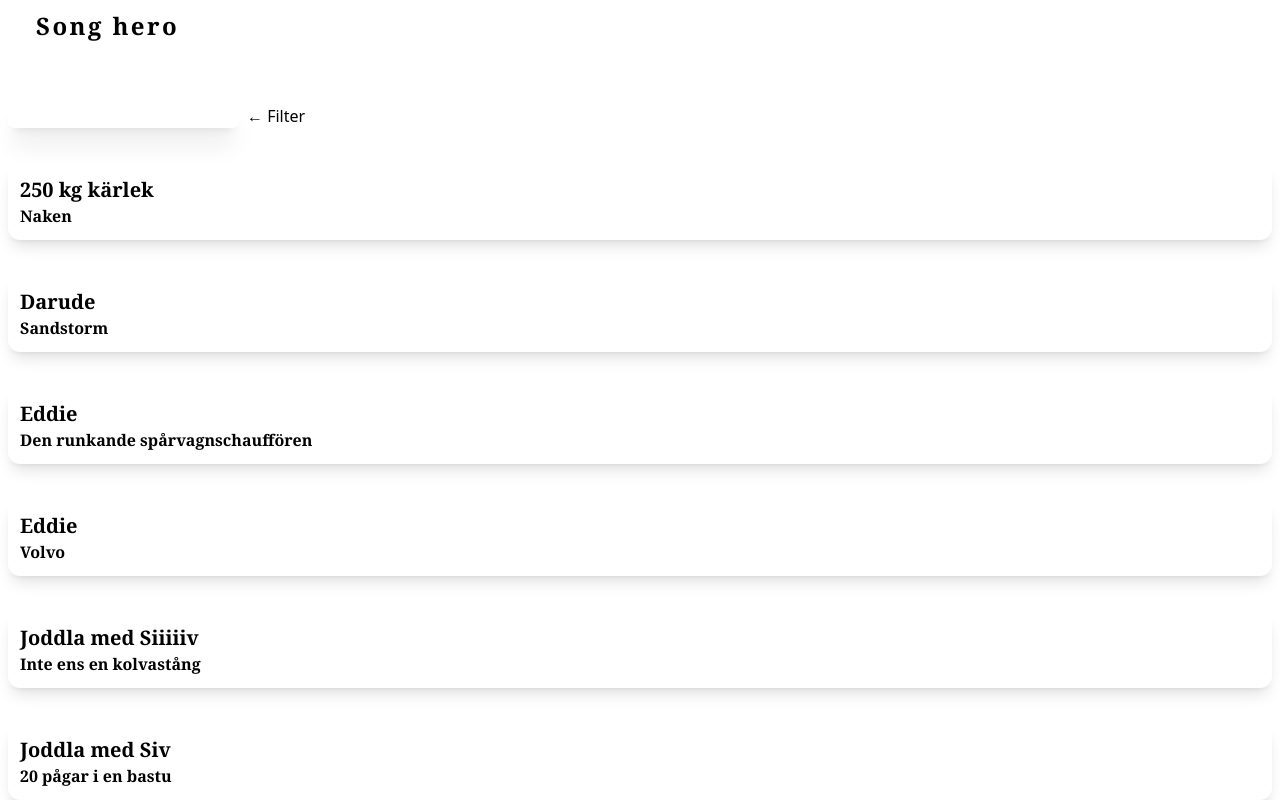
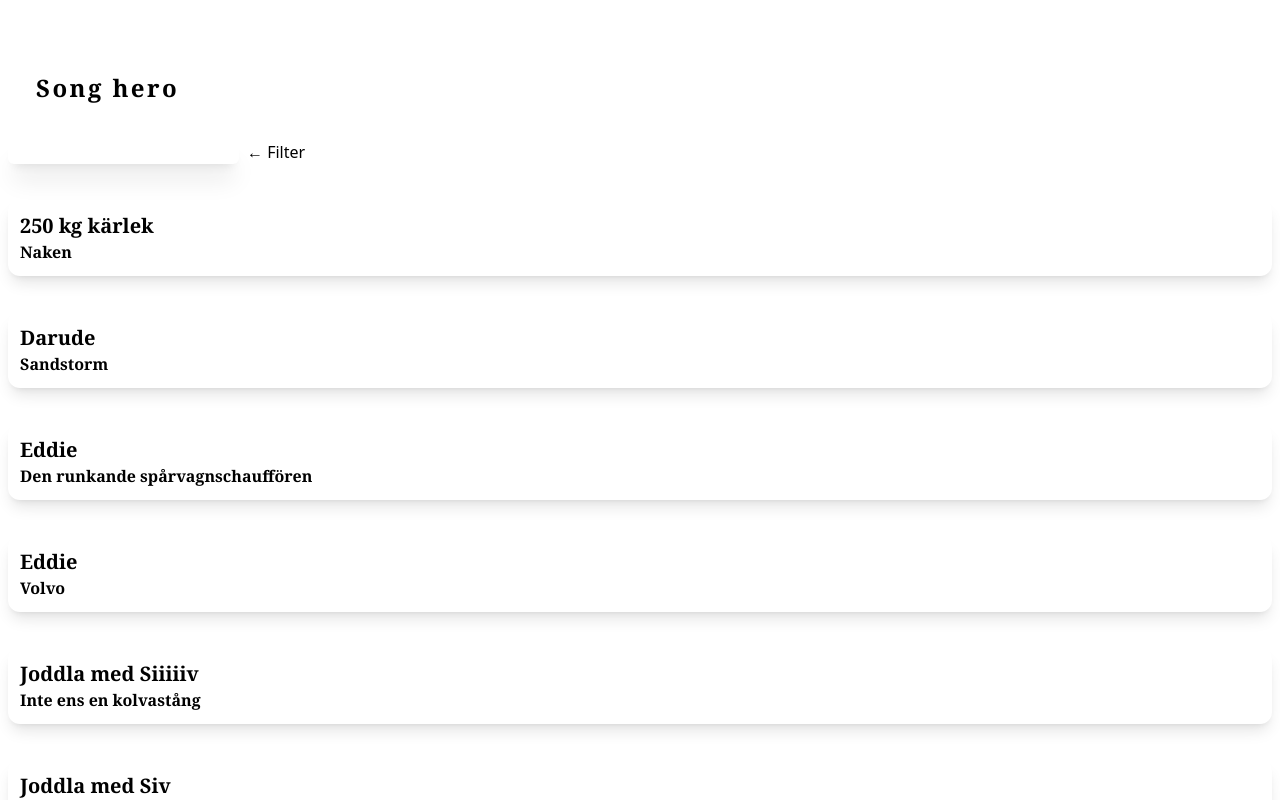
Before and after one commit to FilipAhlander/song-hero, a React (Create React App) app: page / in a window 1280 px wide. Shown: the top 800 px of the page. Built offline with nearby package versions, Linux system fonts and the light colour scheme.

Commit message:
move header

```diff
--- a/src/App.js
+++ b/src/App.js
@@ -7,6 +7,7 @@
   const [filter, setFilter] = useState('');
   return (
     <div className="App">
+      <div className="container mx-auto mt-9 justify-center flex-row">
       <h1 className='font-serif text-2xl font-bold p-9 tracking-widest hover:motion-safe:animate-bounce'>Song hero</h1>
         <form>
           <input
@@ -17,7 +18,6 @@
             onChange={(event) => setFilter(event.target.value)}/>
             <label for="filter" className='ml-2' onClick={() => setFilter('')}>&#8592; Filter</label>
         </form>
-      <div className="container mx-auto mt-9 justify-center flex-row">
         {songs
           .sort((a, b) => (a.artist > b.artist) ? 1 : -1)
           .filter((song) => (
```
Lines whose indentation alone changed are shown as unchanged.
